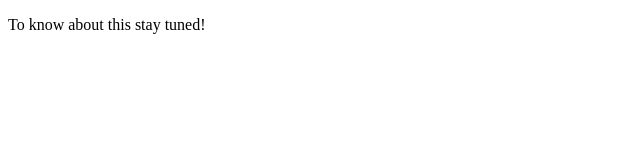
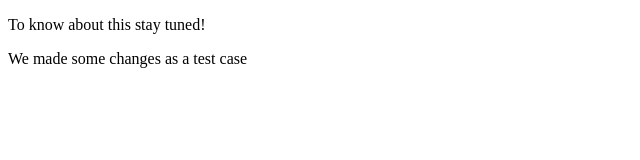
Before and after one commit to MW992181/Github-demo, a plain HTML site: page About.html in a window 1280 px wide. Shown: the whole page, without its empty margins (0-640 px from the left). Drawn offline with Linux system fonts and the light colour scheme.

Commit message:
Updating for test
NA

```diff
--- a/About.html
+++ b/About.html
@@ -7,5 +7,6 @@
   </head>
   <body>
     <p>To know about this stay tuned!</p>
+     <p> We made some changes as a test case</p>
   </body>
 </html>
```
